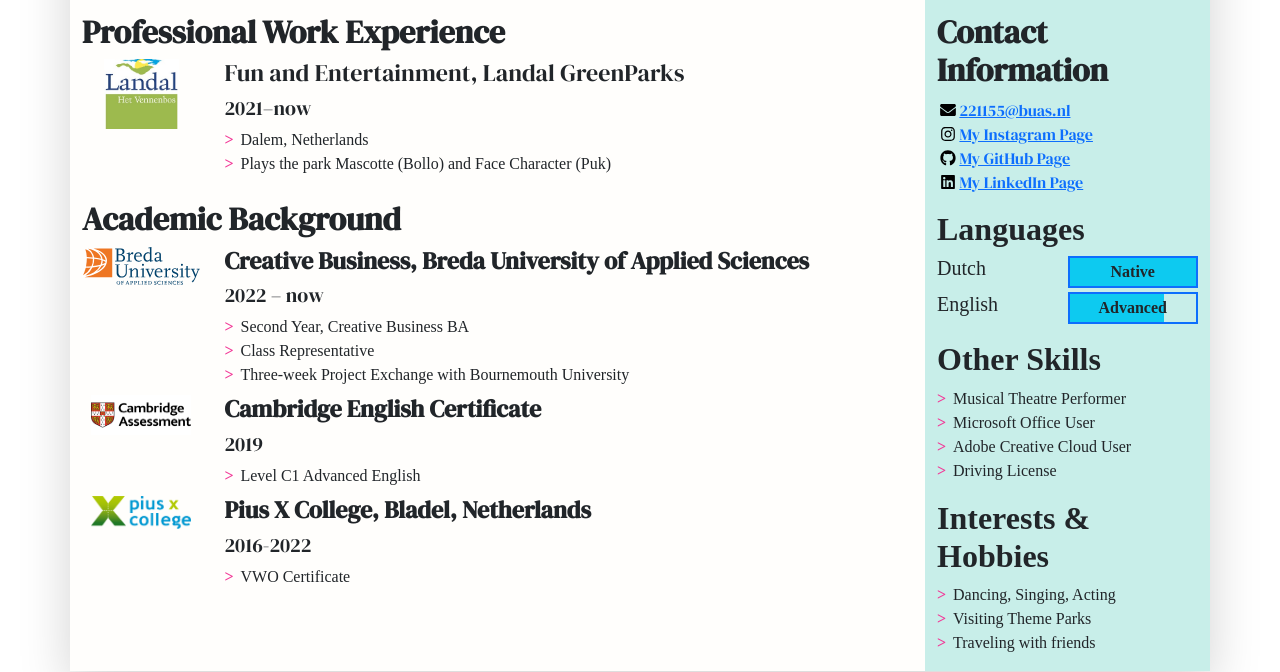
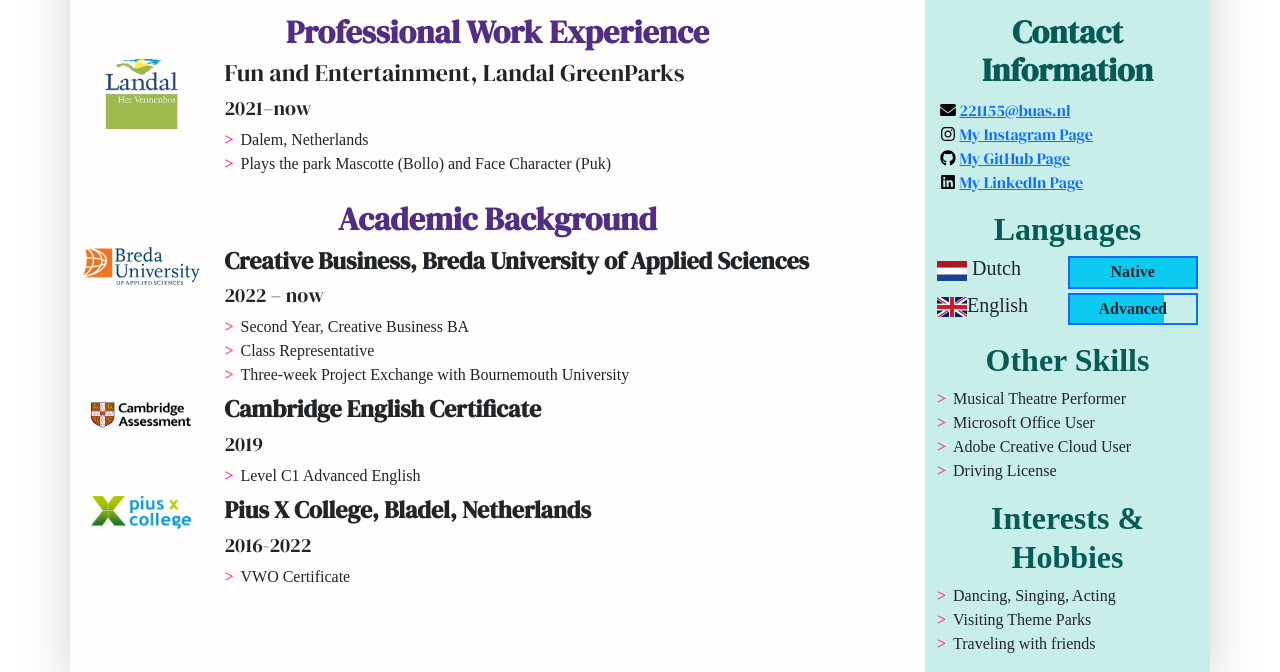
Before and after one commit to bellekuppens/Resume-Assignment-Production, a plain HTML site: page index.html in a window 1280 px wide. Shown: the part 219-891 px from the top of the page. Drawn offline with nearby package versions, Linux system fonts and the light colour scheme.

Commit message:
new updates

```diff
--- a/css/styles.css
+++ b/css/styles.css
@@ -19,12 +19,29 @@
 
 }
 
+.professional_work_experience {
+	color:#532d84
+}
+
+.academic_background {
+	color:#532d84
+}
+
+
 .resume-main {
 	background-color: #fffefc;
 }
 
 .resume-aside {
 	background-color: #C8EEE9;
+}
+
+.contact_information {
+	color:#085A57
+}
+
+.languages_title {
+	color:#085A57
 }
 
 .languages {
@@ -34,11 +51,20 @@
   font-style: normal;
 }
 
+.language-icon {
+	height: 1em;
+	flex-basis: 1.4em;
+}
+
 .other-skills {
 	font-family: "EB Garamond", serif;
   font-optical-sizing: auto;
   font-weight: <400>;
   font-style: normal;
+}
+
+.other_skills_title {
+	color:#085A57
 }
 
 .biography-details li::before, .skill-list li::before {
@@ -72,6 +98,10 @@
   font-style: normal;
 }
 
+.interests_title {
+	color:#085A57
+}
+
 .contact-icon {
 	height: 1em;
 	flex-basis: 1.4em;
--- a/index.html
+++ b/index.html
@@ -28,7 +28,11 @@
     <div class="row resume-bottom">
     <main class="col-md-7 col-lg-8 col-xl-9 resume-main">
     <section class="my-3 biography-section">
-    <h2 class="fw-bolder">Professional Work Experience</h2>
+
+		<div class="professional_work_experience">
+		<h2 class="fw-bolder text-center">Professional Work Experience</h2>
+		</div>
+
 		<ul class="biography-list list-unstyled">
 		<li class="biography-item row mb-2">
 		<div class="logo-container col-3 col-sm-2 col-md-3 col-lg-2">
@@ -51,7 +55,9 @@
 					</section>
 
 	<section class="my-3 biography-section">
-    <h2 class="fw-bolder">Academic Background</h2>
+		<div class="academic_background">
+    <h2 class="fw-bolder text-center">Academic Background</h2>
+		</div>
     <ul class="biography-list list-unstyled">
     <li class="biography-item row mb-2">
 
@@ -102,7 +108,9 @@
 	<aside class="col-md-5 col-lg-4 col-xl-3 resume-aside">
     <section class="my-3 aside-section">
 
-    <h2 class="fw-bolder">Contact Information</h2>
+		<div class="contact_information">
+    <h2 class="fw-bolder text-center">Contact Information</h2>
+			</div>
     <ul class="contact-list list-unstyled">
     <li class="contact-item">
 
@@ -132,11 +140,14 @@
 
 
 	<section class="languages">
-    <h2 class="fw-bolder">Languages</h2>
+		<div class="languages_title">
+    <h2 class="fw-bolder text-center">Languages</h2>
+			</div>
     <ul class="language-list list-unstyled">
 
     	<li class="language-item d-flex mb-1">
-        <h5 class="language-name w-50">Dutch</h5>
+        <h5 class="language-name w-50">
+			<img class="language-icon" src="images/flags/dutch_flag.png" alt="Dutch Language Flag Image"> Dutch</h5>
         <div class="language-level w-50 border border-primary border-2 position-relative">
         <div class="language-progress position-absolute bg-info h-100 w-100"></div>
         <h6 class="position-absolute w-100 text-center top-0 py-1"><b>Native</b></h6>
@@ -144,7 +155,8 @@
             </li>
 
         <li class="language-item d-flex mb-1">
-        <h5 class="language-name w-50">English</h5>
+        <h5 class="language-name w-50">
+			<img class="language-icon" src="images/flags/uk_flag.png" alt="English Language Flag Image">English</h5>
         <div class="language-level w-50 border border-primary border-2 position-relative">
         <div class="language-progress position-absolute bg-info h-100 w-75"></div>
         <h6 class="position-absolute w-100 text-center top-0 py-1"> <b>Advanced</b> </h6>
@@ -155,7 +167,9 @@
 
 
 	<section class="other-skills">
-    <h2 class="fw-bolder">Other Skills</h2>
+		<div class="other_skills_title">
+    <h2 class="fw-bolder text-center">Other Skills</h2>
+			</div>
     <ul class="skill-list list-unstyled">
     	<li class="skill-item">Musical Theatre Performer</li>
         <li class="skill-item">Microsoft Office User</li>
@@ -166,7 +180,9 @@
 
 
 	<section class="interests-hobbies">
-    <h2 class="fw-bolder">Interests &amp; Hobbies</h2>
+		<div class="interests_title">
+    <h2 class="fw-bolder text-center">Interests &amp; Hobbies</h2>
+		</div>
     <ul class="skill-list list-unstyled">
     	<li class="skill-item">Dancing, Singing, Acting&nbsp;&nbsp;</li>
         <li class="skill-item">Visiting Theme Parks</li>
```
Also changed, not shown: images/flags/dutch_flag.png (added), images/flags/uk_flag.png (added), 2 other files.
